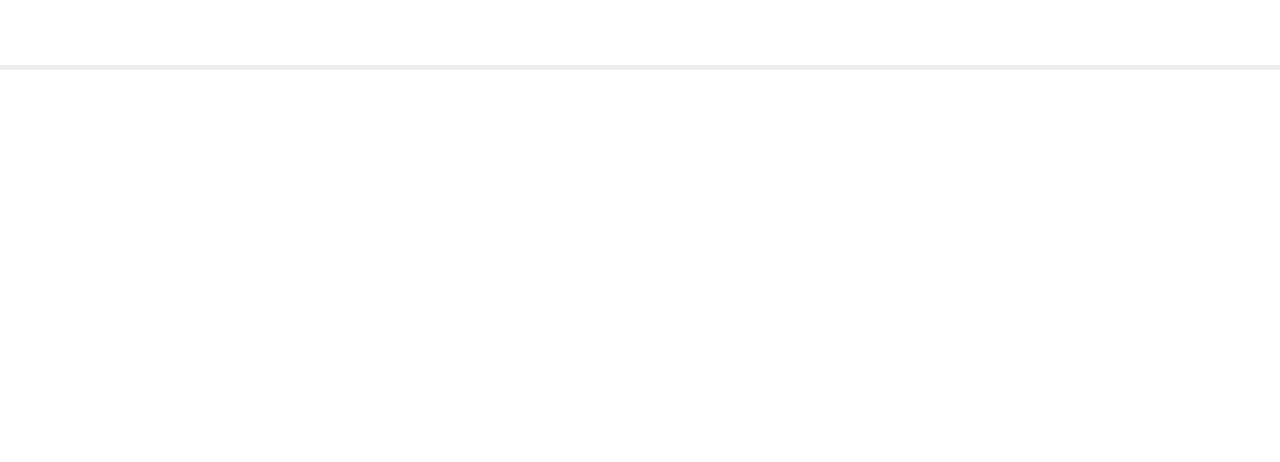
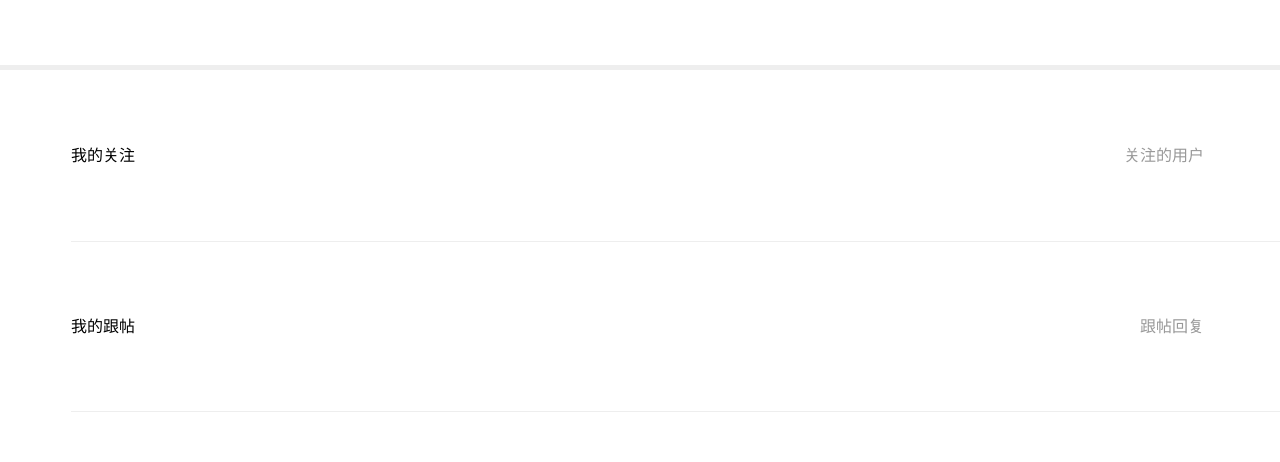
Before and after one commit to web-jie/toutiao, a Vue app: page /personal in a window 1280 px wide. Shown: the part 326-788 px from the top of the page. Built offline with nearby package versions, Linux system fonts and the light colour scheme; a small style sheet from the web is missing.

Commit message:
循环渲染列表完成

```diff
--- a/src/components/Listbar.vue
+++ b/src/components/Listbar.vue
@@ -0,0 +1,38 @@
+<template>
+    <div class="listbar">
+    <router-link to="#">
+      <div>{{ label }}</div>
+      <div class="tips">
+        {{ tips }}
+        <span class="iconfont iconjiantou1"></span>
+      </div>
+    </router-link>
+  </div>
+</template>
+
+<script>
+export default {
+  props: ["label" , "tips"],
+}
+</script>
+
+<style lang="less" scoped>
+.listbar{
+  padding-left: 20/360 * 100vw;
+  height: 48/360*100vw;
+  line-height: 48/360*100vw;
+  a{
+    display: flex;
+    justify-content: space-between;
+    align-items: center;
+    border-bottom: 1px #eee solid;
+    padding-right: 20/360*100vw;
+    .tips{
+      color: #999;
+      span{
+        margin-left: 5px;
+      }
+    }
+  }
+}
+</style>
--- a/src/views/Personal.vue
+++ b/src/views/Personal.vue
@@ -13,11 +13,28 @@
       </div>
       <span class="arrow iconfont iconjiantou1"></span>
     </div>
+  <Listbar v-for="(item,index) in rows" :key="index" :label="item.label" :tips="item.tips" />
   </div>
 </template>
 
 <script>
-export default {};
+//@代表是src这个文件夹
+import Listbar from "@/components/Listbar.vue"
+export default {
+  data(){
+    return {
+      rows:[
+        { label: "我的关注", tips: "关注的用户" },
+				{ label: "我的跟帖", tips: "跟帖回复" },
+				{ label: "我的收藏", tips: "文章视频" },
+				{ label: "设置", tips: "" },
+      ]
+    }
+  },
+  components: {
+    Listbar
+  }
+};
 </script>
 
 <style lang="less" scoped>
@@ -45,4 +62,5 @@ export default {};
     }
   }
 }
+
 </style>
```
